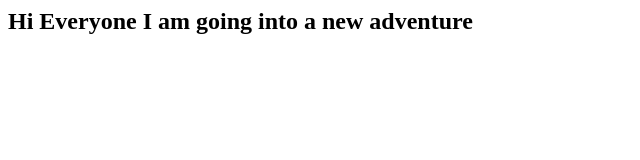
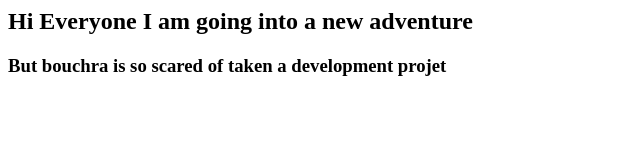
Before and after one commit to BOUCHRACHENNOUN/projets, a plain HTML site: page index.html in a window 1280 px wide. Shown: the whole page, without its empty margins (0-640 px from the left). Drawn offline with Linux system fonts and the light colour scheme.

Commit message:
third commit

```diff
--- a/index.html
+++ b/index.html
@@ -1,3 +1,4 @@
 <html>
     <h2>Hi Everyone I am going into a new adventure</h2>
+    <h3>But bouchra is so scared of taken a development projet</h3>
 </html>
```
